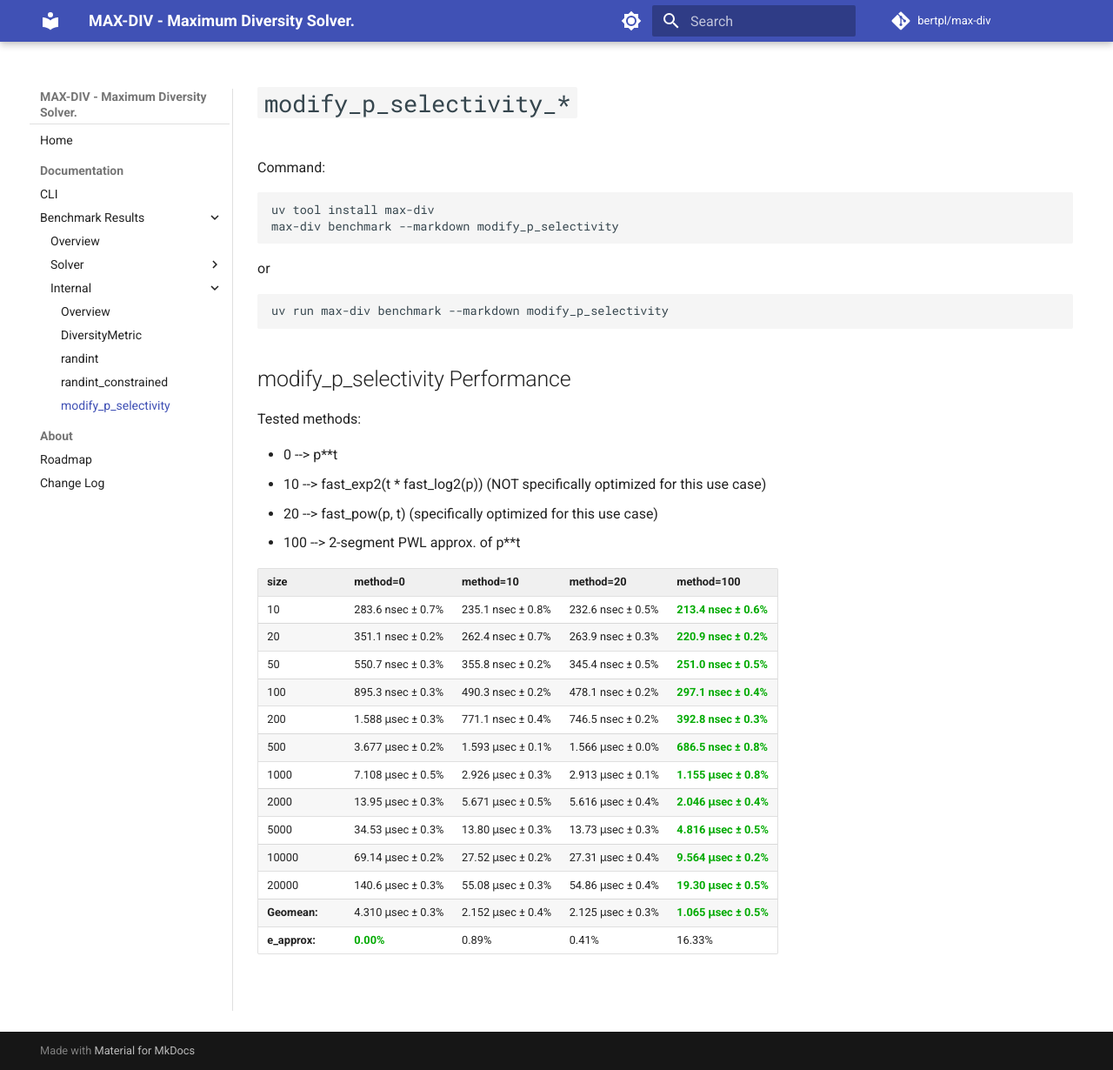
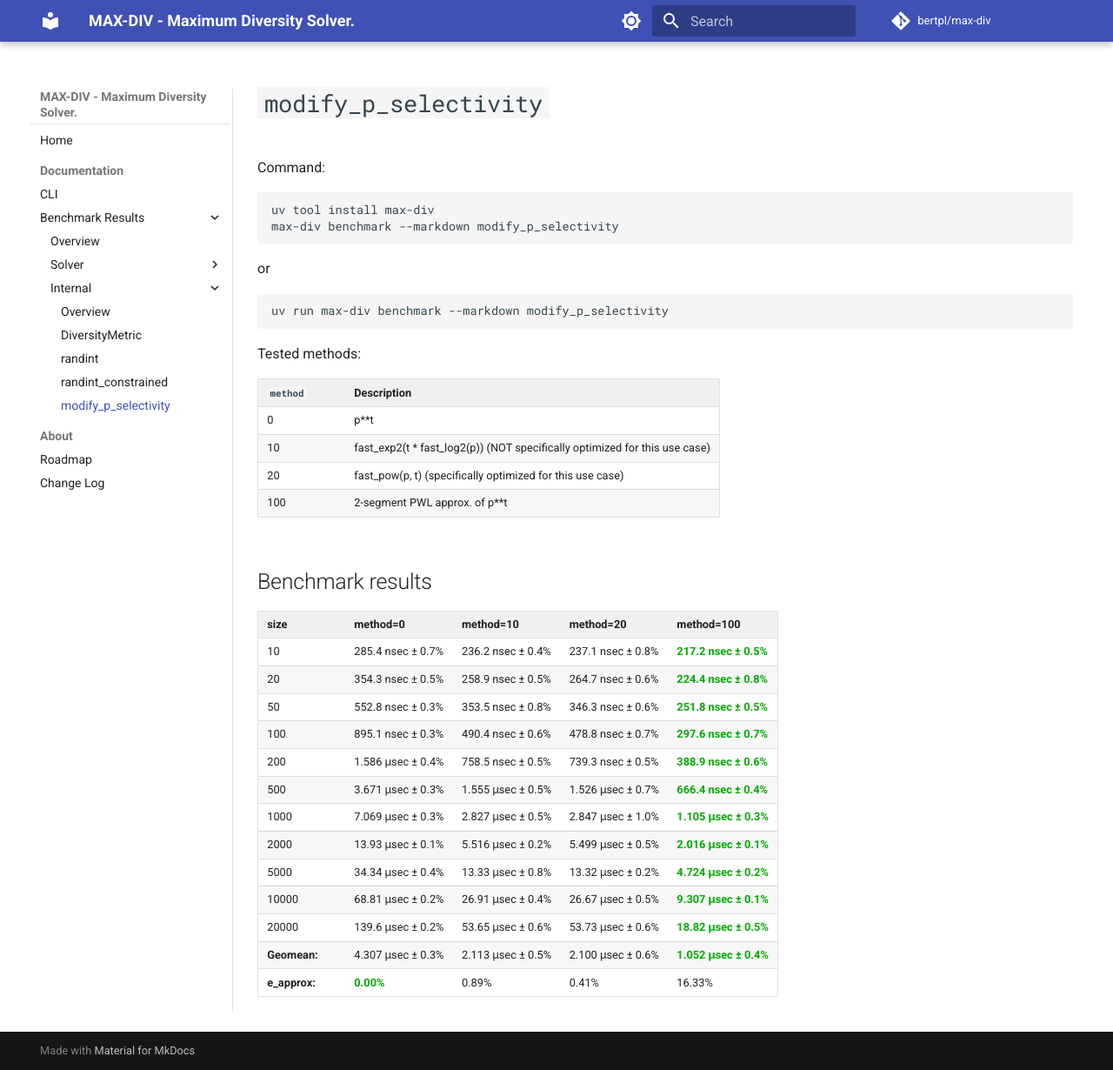
Before and after one commit to bertpl/max-div, an MkDocs documentation site: the page built from docs/benchmarks/internal/bm_modify_p_selectivity.md, in a window 1280 px wide and 1230 px high. Shown: the whole window at 87% size. Built offline with MkDocs 1.6.1 and Material for MkDocs 9.7.7, drawn with Linux system fonts in a browser that asks for light colours; comment, search, counter and statistics services are not loaded.

Commit message:
Misc improvements to modify_p_selectivity
- unify calibration methods
- speed up method 100
- improve benchmark docs

````diff
--- a/docs/benchmarks/internal/bm_modify_p_selectivity.md
+++ b/docs/benchmarks/internal/bm_modify_p_selectivity.md
@@ -1,4 +1,4 @@
-# `modify_p_selectivity_*`
+# `modify_p_selectivity`
 
 Command:
 ```bash
--- a/docs/benchmarks/internal/results/benchmark_modify_p_selectivity.md
+++ b/docs/benchmarks/internal/results/benchmark_modify_p_selectivity.md
@@ -1,25 +1,27 @@
-## modify_p_selectivity Performance
-
 Tested methods:
 
-  - 0    --> p**t
-  - 10   --> fast_exp2(t * fast_log2(p))   (NOT specifically optimized for this use case)
-  - 20   --> fast_pow(p, t)                (specifically optimized for this use case)
-  - 100  --> 2-segment PWL approx. of p**t
+| `method` | Description                                                                  |
+| -------- | ---------------------------------------------------------------------------- |
+| 0        | p**t                                                                         |
+| 10       | fast_exp2(t * fast_log2(p))   (NOT specifically optimized for this use case) |
+| 20       | fast_pow(p, t)                (specifically optimized for this use case)     |
+| 100      | 2-segment PWL approx. of p**t                                                |
+
+## Benchmark results
 
 
 | size          | method=0                                     | method=10         | method=20         | method=100                                               |
 | ------------- | -------------------------------------------- | ----------------- | ----------------- | -------------------------------------------------------- |
-| 10            | 283.6 nsec ± 0.7%                            | 235.1 nsec ± 0.8% | 232.6 nsec ± 0.5% | <span style="color:#00aa00">**213.4 nsec ± 0.6%**</span> |
-| 20            | 351.1 nsec ± 0.2%                            | 262.4 nsec ± 0.7% | 263.9 nsec ± 0.3% | <span style="color:#00aa00">**220.9 nsec ± 0.2%**</span> |
-| 50            | 550.7 nsec ± 0.3%                            | 355.8 nsec ± 0.2% | 345.4 nsec ± 0.5% | <span style="color:#00aa00">**251.0 nsec ± 0.5%**</span> |
-| 100           | 895.3 nsec ± 0.3%                            | 490.3 nsec ± 0.2% | 478.1 nsec ± 0.2% | <span style="color:#00aa00">**297.1 nsec ± 0.4%**</span> |
-| 200           | 1.588 μsec ± 0.3%                            | 771.1 nsec ± 0.4% | 746.5 nsec ± 0.2% | <span style="color:#00aa00">**392.8 nsec ± 0.3%**</span> |
-| 500           | 3.677 μsec ± 0.2%                            | 1.593 μsec ± 0.1% | 1.566 μsec ± 0.0% | <span style="color:#00aa00">**686.5 nsec ± 0.8%**</span> |
-| 1000          | 7.108 μsec ± 0.5%                            | 2.926 μsec ± 0.3% | 2.913 μsec ± 0.1% | <span style="color:#00aa00">**1.155 μsec ± 0.8%**</span> |
-| 2000          | 13.95 μsec ± 0.3%                            | 5.671 μsec ± 0.5% | 5.616 μsec ± 0.4% | <span style="color:#00aa00">**2.046 μsec ± 0.4%**</span> |
-| 5000          | 34.53 μsec ± 0.3%                            | 13.80 μsec ± 0.3% | 13.73 μsec ± 0.3% | <span style="color:#00aa00">**4.816 μsec ± 0.5%**</span> |
-| 10000         | 69.14 μsec ± 0.2%                            | 27.52 μsec ± 0.2% | 27.31 μsec ± 0.4% | <span style="color:#00aa00">**9.564 μsec ± 0.2%**</span> |
-| 20000         | 140.6 μsec ± 0.3%                            | 55.08 μsec ± 0.3% | 54.86 μsec ± 0.4% | <span style="color:#00aa00">**19.30 μsec ± 0.5%**</span> |
-| **Geomean:**  | 4.310 μsec ± 0.3%                            | 2.152 μsec ± 0.4% | 2.125 μsec ± 0.3% | <span style="color:#00aa00">**1.065 μsec ± 0.5%**</span> |
+| 10            | 285.4 nsec ± 0.7%                            | 236.2 nsec ± 0.4% | 237.1 nsec ± 0.8% | <span style="color:#00aa00">**217.2 nsec ± 0.5%**</span> |
+| 20            | 354.3 nsec ± 0.5%                            | 258.9 nsec ± 0.5% | 264.7 nsec ± 0.6% | <span style="color:#00aa00">**224.4 nsec ± 0.8%**</span> |
+| 50            | 552.8 nsec ± 0.3%                            | 353.5 nsec ± 0.8% | 346.3 nsec ± 0.6% | <span style="color:#00aa00">**251.8 nsec ± 0.5%**</span> |
+| 100           | 895.1 nsec ± 0.3%                            | 490.4 nsec ± 0.6% | 478.8 nsec ± 0.7% | <span style="color:#00aa00">**297.6 nsec ± 0.7%**</span> |
+| 200           | 1.586 μsec ± 0.4%                            | 758.5 nsec ± 0.5% | 739.3 nsec ± 0.5% | <span style="color:#00aa00">**388.9 nsec ± 0.6%**</span> |
+| 500           | 3.671 μsec ± 0.3%                            | 1.555 μsec ± 0.5% | 1.526 μsec ± 0.7% | <span style="color:#00aa00">**666.4 nsec ± 0.4%**</span> |
+| 1000          | 7.069 μsec ± 0.3%                            | 2.827 μsec ± 0.5% | 2.847 μsec ± 1.0% | <span style="color:#00aa00">**1.105 μsec ± 0.3%**</span> |
+| 2000          | 13.93 μsec ± 0.1%                            | 5.516 μsec ± 0.2% | 5.499 μsec ± 0.5% | <span style="color:#00aa00">**2.016 μsec ± 0.1%**</span> |
+| 5000          | 34.34 μsec ± 0.4%                            | 13.33 μsec ± 0.8% | 13.32 μsec ± 0.2% | <span style="color:#00aa00">**4.724 μsec ± 0.2%**</span> |
+| 10000         | 68.81 μsec ± 0.2%                            | 26.91 μsec ± 0.4% | 26.67 μsec ± 0.5% | <span style="color:#00aa00">**9.307 μsec ± 0.1%**</span> |
+| 20000         | 139.6 μsec ± 0.2%                            | 53.65 μsec ± 0.6% | 53.73 μsec ± 0.6% | <span style="color:#00aa00">**18.82 μsec ± 0.5%**</span> |
+| **Geomean:**  | 4.307 μsec ± 0.3%                            | 2.113 μsec ± 0.5% | 2.100 μsec ± 0.6% | <span style="color:#00aa00">**1.052 μsec ± 0.4%**</span> |
 | **e_approx:** | <span style="color:#00aa00">**0.00%**</span> | 0.89%             | 0.41%             | 16.33%                                                   |
````
Also changed, not shown: CHANGELOG.md (+2 -1 lines), 5 other files.
